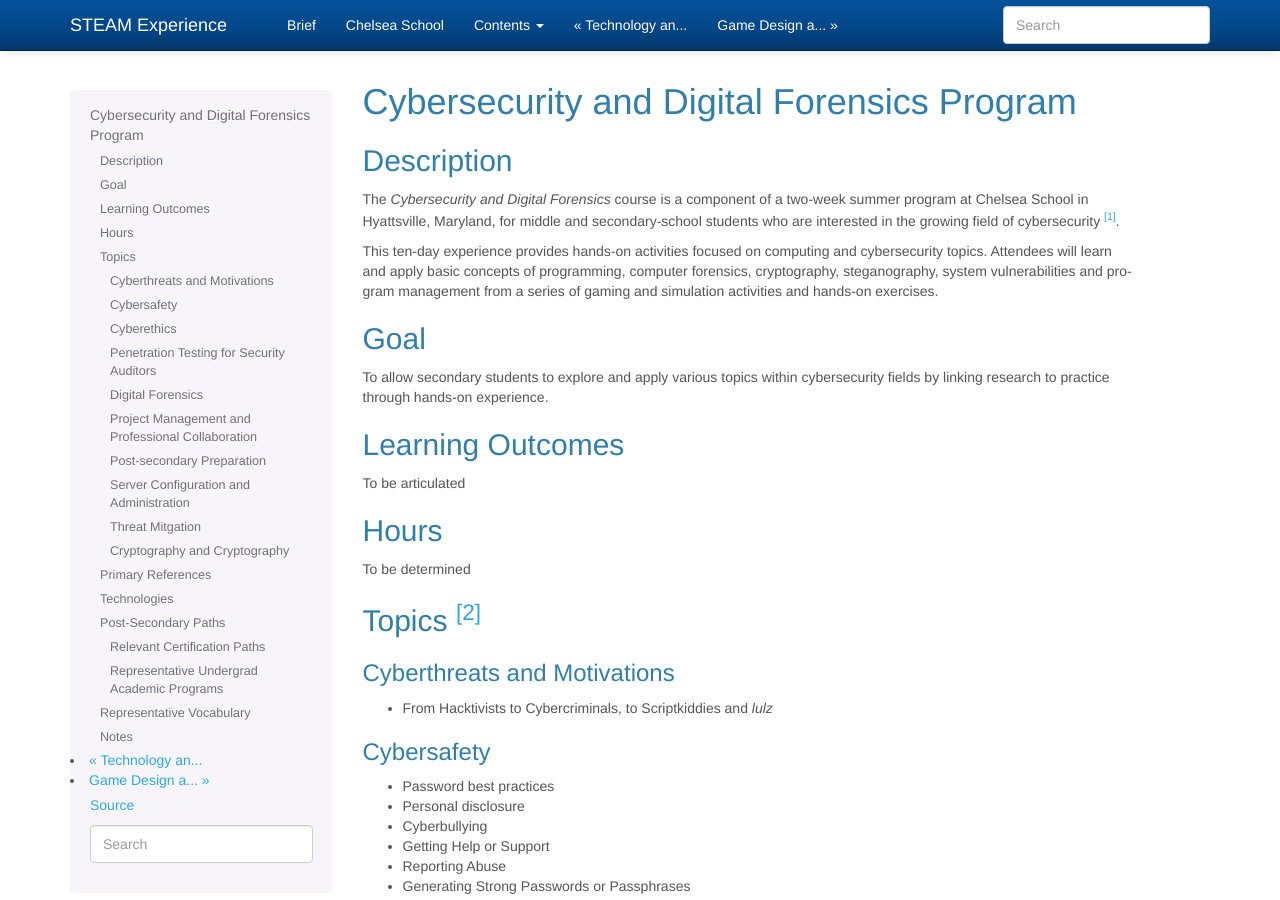
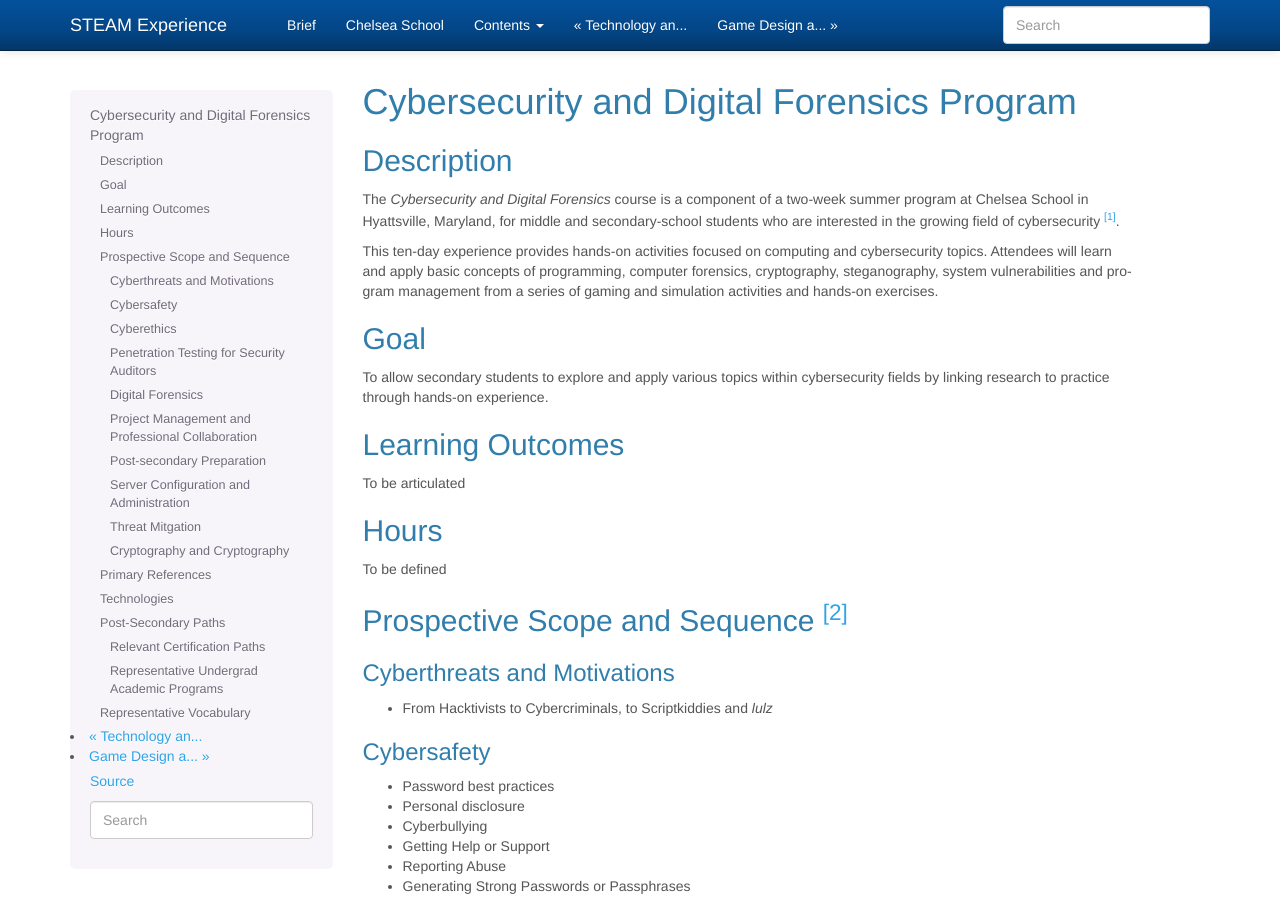
Before and after one commit to ghoulmann/summer-steam-program-details-2015, a Sphinx documentation site: the page built from details-web/source/cybersecurity.rst, in a window 1280 px wide and 900 px high. Built offline with Sphinx 7.4.7, drawn with Linux system fonts in a browser that asks for light colours.

Commit message:
correcting and polishing

```diff
--- a/details-web/source/cybersecurity.rst
+++ b/details-web/source/cybersecurity.rst
@@ -27,10 +27,10 @@ To be articulated
 Hours
 ===========
 
-To be determined
+To be defined
 
-Topics [2]_
-============
+Prospective Scope and Sequence [2]_
+=====================================
 
 Cyberthreats and Motivations
 ----------------------------
@@ -244,8 +244,6 @@ Representative Vocabulary
 * IP Address
 * node
 
-Notes
-=====
 
 .. [1] In the context of this course, cybersecurity, infosec, security, network security, and information security are used interchangeably. Note too that the scope of study is limited to PC-based Microsoft and Linux-linux based systems. We do not attempt to cram mobile forensics or Macintosh server security into the program.
 
```
